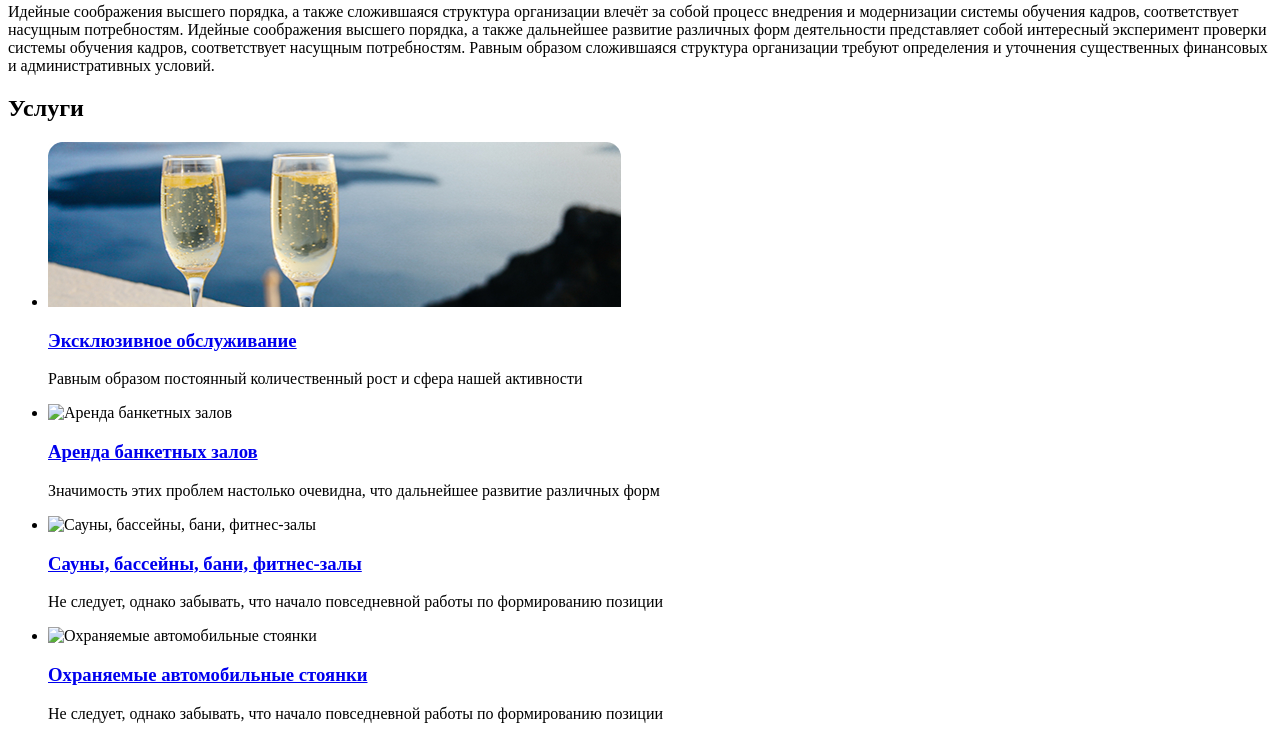
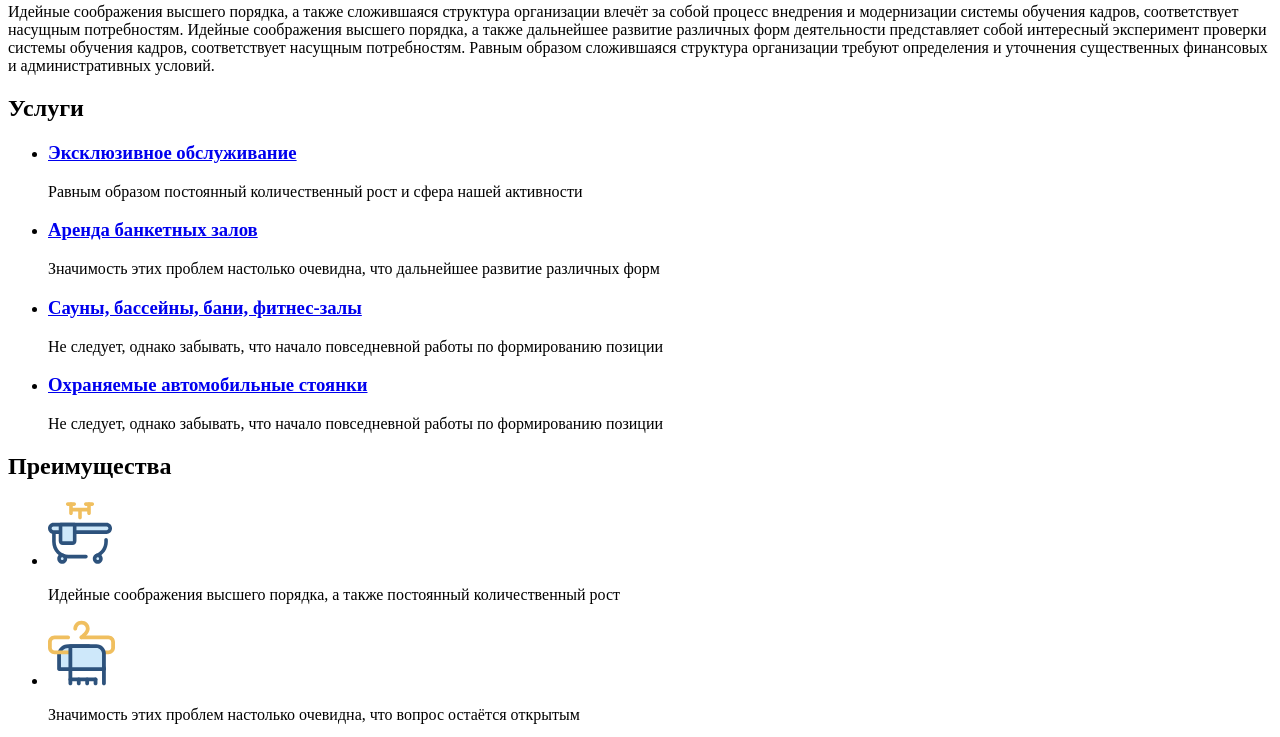
Before and after one commit to damonjiuc/hotels, a plain HTML site: page index.html in a window 1280 px wide. Shown: the part 673-1410 px from the top of the page. Drawn offline with Linux system fonts and the light colour scheme.

Commit message:
removed bg pictures

```diff
--- a/index.html
+++ b/index.html
@@ -83,7 +83,7 @@
         <h2 class="sub-title">Услуги</h2>
         <ul class="services-items">
           <li class="services-item">
-            <img src="img/serv-1.jpg" alt="Эксклюзивное обслуживание" class="services-img">
+            <!-- <img src="img/serv-1.jpg" alt="Эксклюзивное обслуживание" class="services-img"> -->
             <h3 class="services-title">
               <a href="#" class="services-link">Эксклюзивное обслуживание</a>
             </h3>
@@ -92,7 +92,7 @@
             </p>
           </li>
           <li class="services-item">
-            <img src="img/serv-2.jpg" alt="Аренда банкетных залов" class="services-img">
+            <!-- <img src="img/serv-2.jpg" alt="Аренда банкетных залов" class="services-img"> -->
              <h3 class="services-title">
                <a href="#" class="services-link">Аренда банкетных залов</a>
              </h3>
@@ -101,7 +101,7 @@
             </p>
           </li>
           <li class="services-item">
-            <img src="img/serv-3.jpg" alt="Сауны, бассейны, бани, фитнес-залы" class="services-img">
+            <!-- <img src="img/serv-3.jpg" alt="Сауны, бассейны, бани, фитнес-залы" class="services-img"> -->
             <h3 class="services-title">
               <a href="#" class="services-link">Сауны, бассейны, бани, фитнес-залы</a>
             </h3>
@@ -110,7 +110,7 @@
             </p>
           </li>
           <li class="services-item">
-            <img src="img/serv-4.jpg" alt="Охраняемые автомобильные стоянки" class="services-img">
+            <!-- <img src="img/serv-4.jpg" alt="Охраняемые автомобильные стоянки" class="services-img"> -->
             <h3 class="services-title">
               <a href="#" class="services-link">Охраняемые автомобильные стоянки</a>
             </h3>
@@ -276,7 +276,7 @@
           <button class="btn placement-btn">Номера</button>
         </li>
         <li class="placement-item placement-last-item">
-          <img src="img/pl-9.jpg" alt="Посмотреить все варианты" class="placement-img">
+          <!-- <img src="img/pl-9.jpg" alt="Посмотреить все варианты" class="placement-img"> -->
           <a href="#" class="placement-link">Посмотреить все варианты</a>
         </li>
       </div>
```
